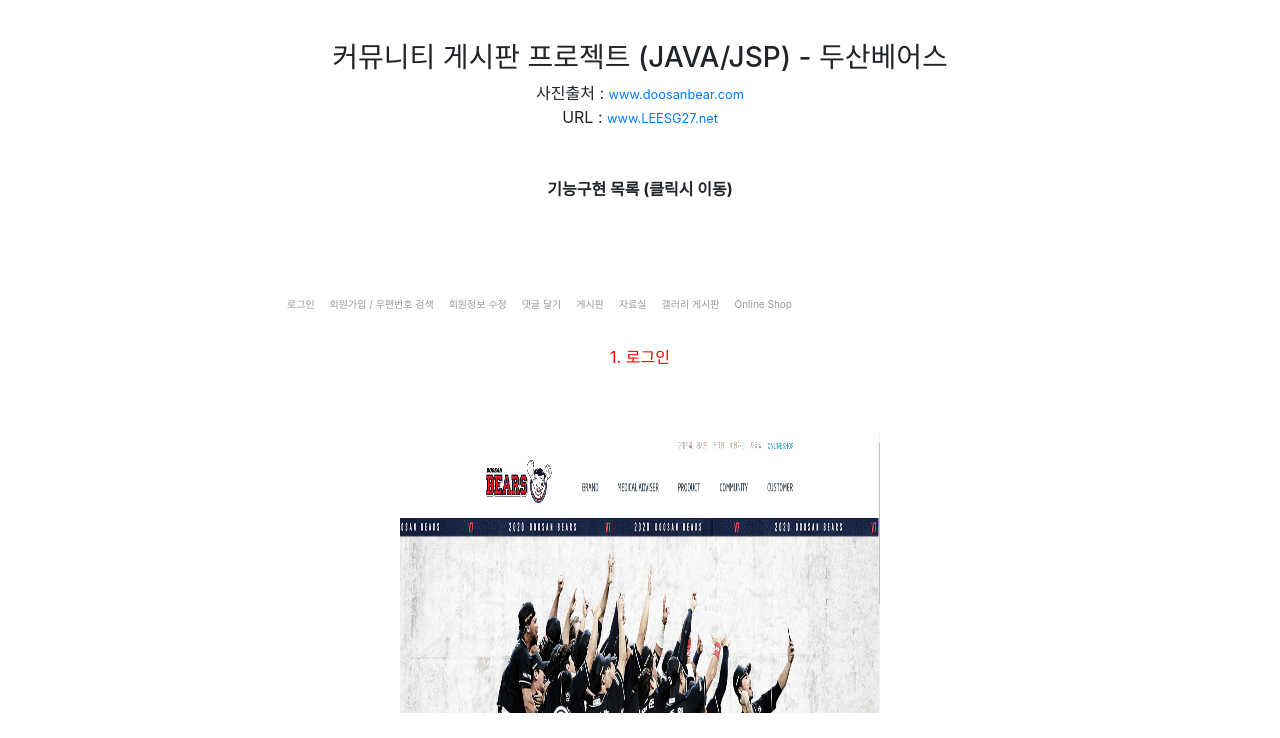
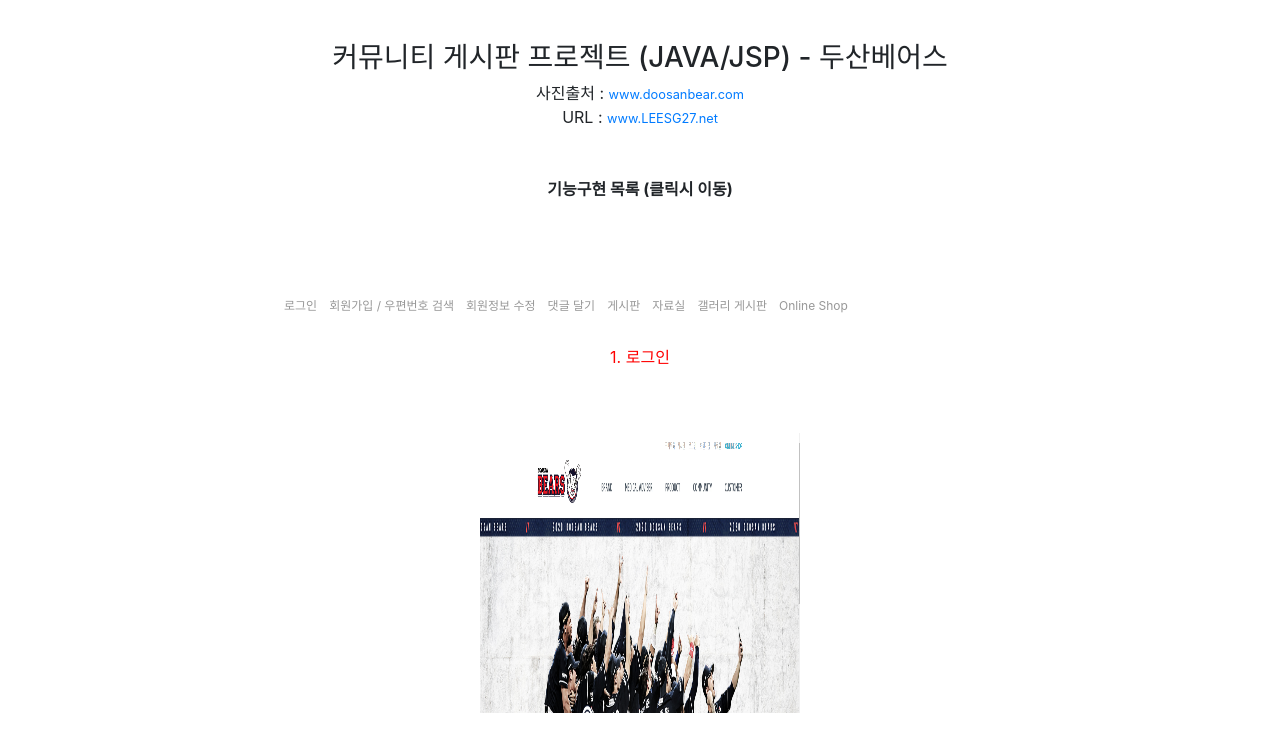
Before and after one commit to Earth-KOR/Profile, a plain HTML site: page PrivateProject.html in a window 1280 px wide. Shown: the part 62-800 px from the top of the page. Drawn offline with nearby package versions, Linux system fonts and the light colour scheme.

Commit message:
Update style.css

```diff
--- a/css/style.css
+++ b/css/style.css
@@ -1,8 +1,8 @@
 .h_util {position: absolute; margin-bottom: }
 .h_util:after {clear: both; content: ""; display: block;}
-.h_util li {float: left; margin-left: 15px;}
-.h_util a {font-size: 10px; color: #989898;}
+.h_util li {float: left; margin-left: 12px;}
+.h_util a {font-size: 12px; color: #989898;}
 
-img { width: 30em ; height: 280px;}
+img { width: 20em ; height: 280px;}
 
 p { color: red; }
```
